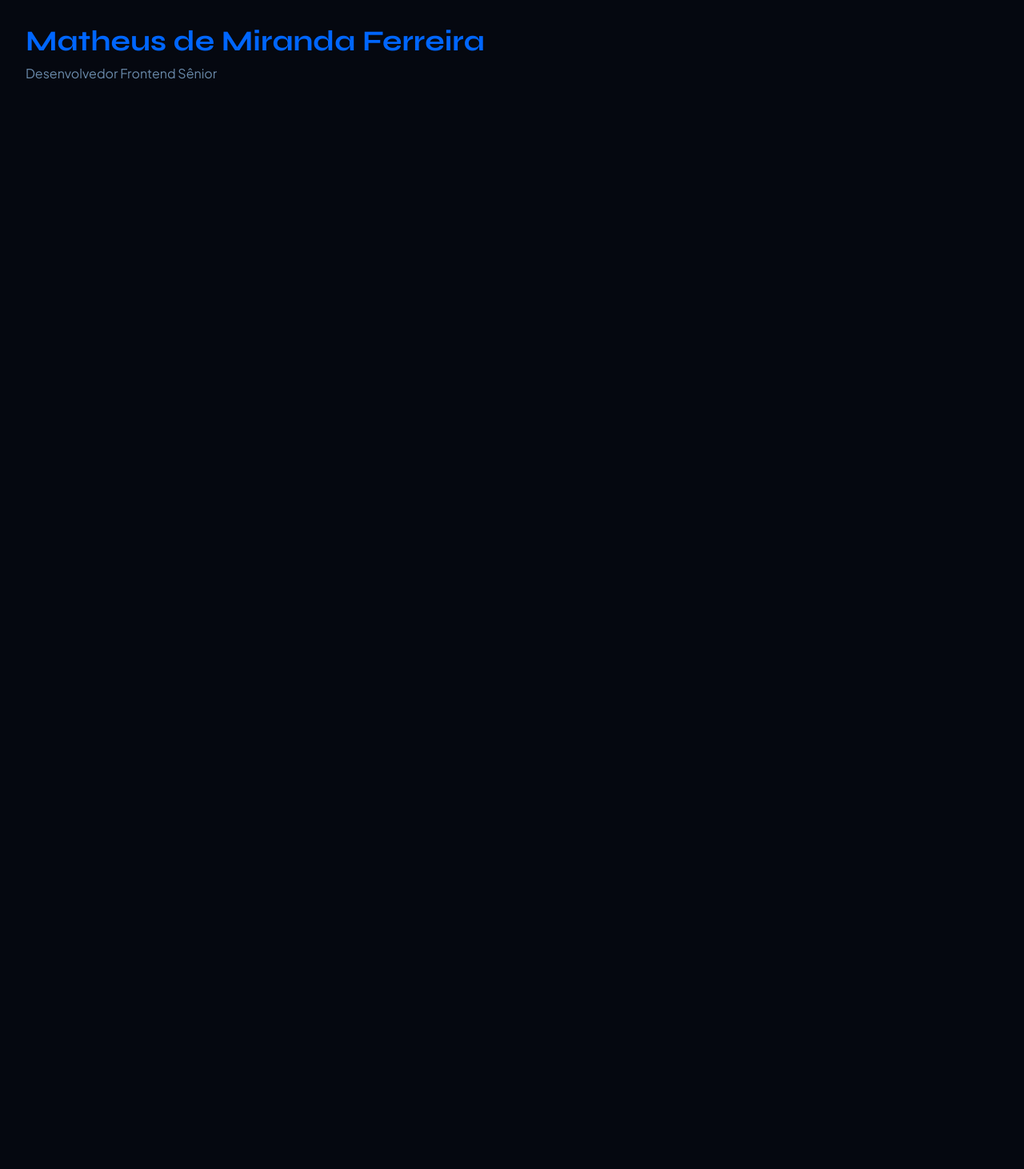
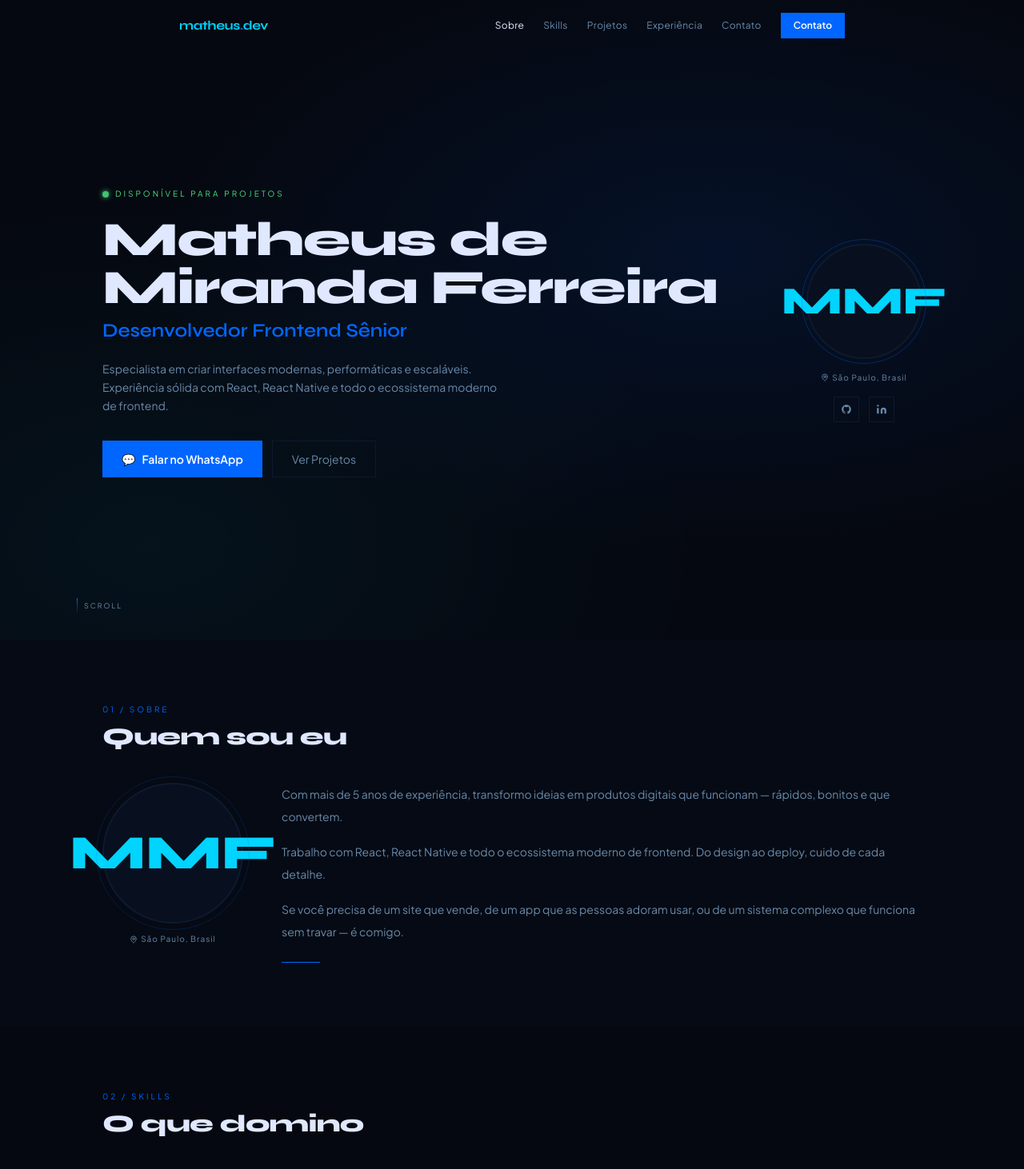
Before and after one commit to matheusmirandaferreira/mdev, a React (Vite) app: page / in a window 1280 px wide. Shown: the top 1462 px of the page at 80% size. Before the commit the page ends 800 px from the top, so only its background shows below. Built offline with nearby package versions, Linux system fonts and the light colour scheme.

Commit message:
feat: assemble complete portfolio SPA

```diff
--- a/src/App.tsx
+++ b/src/App.tsx
@@ -1,12 +1,27 @@
+import { Header } from '@/components/layout/Header'
+import { Footer } from '@/components/layout/Footer'
+import { ScrollToTop } from '@/components/ui/ScrollToTop'
+import { Hero } from '@/components/sections/Hero'
+import { About } from '@/components/sections/About'
+import { Skills } from '@/components/sections/Skills'
+import { Projects } from '@/components/sections/Projects'
+import { Experience } from '@/components/sections/Experience'
+import { Contact } from '@/components/sections/Contact'
+
 export default function App() {
   return (
-    <div className="min-h-screen bg-background text-foreground p-8">
-      <h1 className="font-display text-4xl font-bold text-neon-blue">
-        Matheus de Miranda Ferreira
-      </h1>
-      <p className="font-body text-muted-foreground mt-2">
-        Desenvolvedor Frontend Sênior
-      </p>
+    <div className="min-h-screen bg-background">
+      <Header />
+      <main>
+        <Hero />
+        <About />
+        <Skills />
+        <Projects />
+        <Experience />
+        <Contact />
+      </main>
+      <Footer />
+      <ScrollToTop />
     </div>
   )
 }
--- a/tsconfig.app.json
+++ b/tsconfig.app.json
@@ -5,7 +5,7 @@
     "strict": true,
     "lib": ["ES2023", "DOM", "DOM.Iterable"],
     "module": "esnext",
-    "types": ["vite/client"],
+    "types": ["vite/client", "vitest/globals"],
     "skipLibCheck": true,
 
     /* Bundler mode */
```
